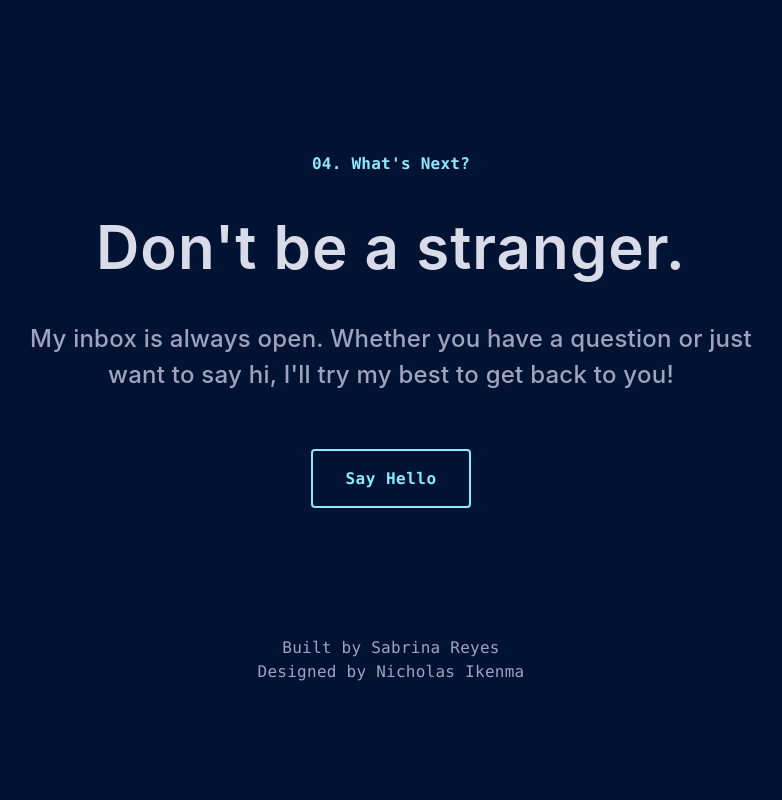
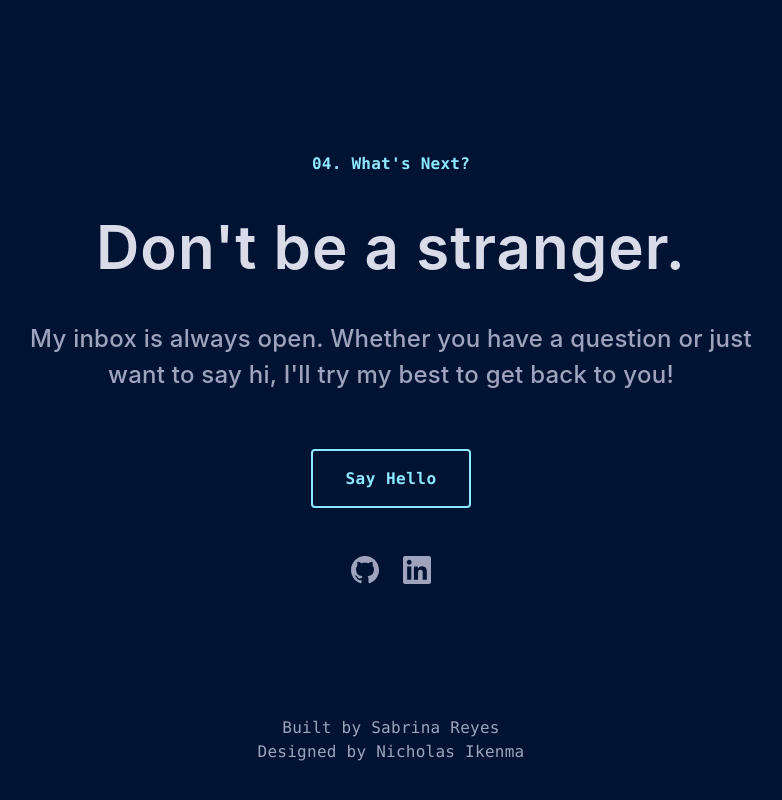
Before and after one commit to sabrinaspage/digital-ocean-app, a React (Create React App) app: page / in a window 1280 px wide. Shown: the part 4508-5308 px from the top of the page, without its empty margins (249-1031 px from the left). Before the commit the page ends 5240 px from the top, so only its background shows below. Built offline with nearby package versions, Linux system fonts and the light colour scheme.

Commit message:
github and linkedin icons/links

```diff
--- a/src/components/Contact.js
+++ b/src/components/Contact.js
@@ -10,6 +10,19 @@
         My inbox is always open. Whether you have a question or just want to say hi, I'll try my best to get back to you!
       </p>
       <a href="mailto:sabreyes01@gmail.com" className="btn-outline btn-large">Say Hello</a>
+
+      <div className="contact-social">
+        <a href="https://github.com/sabrinaspage" target="_blank" rel="noopener noreferrer" aria-label="GitHub">
+          <svg viewBox="0 0 24 24" width="24" height="24">
+            <path fill="currentColor" d="M12 0c-6.626 0-12 5.373-12 12 0 5.302 3.438 9.8 8.207 11.387.599.111.793-.261.793-.577v-2.234c-3.338.726-4.033-1.416-4.033-1.416-.546-1.387-1.333-1.756-1.333-1.756-1.089-.745.083-.729.083-.729 1.205.084 1.839 1.237 1.839 1.237 1.07 1.834 2.807 1.304 3.492.997.107-.775.418-1.305.762-1.604-2.665-.305-5.467-1.334-5.467-5.931 0-1.311.469-2.381 1.236-3.221-.124-.303-.535-1.524.117-3.176 0 0 1.008-.322 3.301 1.23.957-.266 1.983-.399 3.003-.404 1.02.005 2.047.138 3.006.404 2.291-1.552 3.297-1.23 3.297-1.23.653 1.653.242 2.874.118 3.176.77.84 1.235 1.911 1.235 3.221 0 4.609-2.807 5.624-5.479 5.921.43.372.823 1.102.823 2.222v3.293c0 .319.192.694.801.576 4.765-1.589 8.199-6.086 8.199-11.386 0-6.627-5.373-12-12-12z"/>
+          </svg>
+        </a>
+        <a href="https://www.linkedin.com/in/sab-reyes/" target="_blank" rel="noopener noreferrer" aria-label="LinkedIn">
+          <svg viewBox="0 0 24 24" width="24" height="24">
+            <path fill="currentColor" d="M20.447 20.452h-3.554v-5.569c0-1.328-.027-3.037-1.852-3.037-1.853 0-2.136 1.445-2.136 2.939v5.667H9.351V9h3.414v1.561h.046c.477-.9 1.637-1.85 3.37-1.85 3.601 0 4.267 2.37 4.267 5.455v6.286zM5.337 7.433c-1.144 0-2.063-.926-2.063-2.065 0-1.138.92-2.063 2.063-2.063 1.14 0 2.064.925 2.064 2.063 0 1.139-.925 2.065-2.064 2.065zm1.782 13.019H3.555V9h3.564v11.452zM22.225 0H1.771C.792 0 0 .774 0 1.729v20.542C0 23.227.792 24 1.771 24h20.451C23.2 24 24 23.227 24 22.271V1.729C24 .774 23.2 0 22.222 0h.003z"/>
+          </svg>
+        </a>
+      </div>
     </section>
   );
 }
--- a/src/styles/Contact.css
+++ b/src/styles/Contact.css
@@ -37,9 +37,35 @@
   margin-bottom: 32px;
 }
 
+.contact-social {
+  display: flex;
+  gap: 24px;
+  margin-top: 24px;
+}
+
+.contact-social a {
+  color: var(--text-gray);
+  transition: all 0.3s ease;
+}
+
+.contact-social a:hover {
+  color: var(--accent);
+  transform: translateY(-3px);
+}
+
+.contact-social svg {
+  width: 28px;
+  height: 28px;
+}
+
 @media (max-width: 768px) {
   .contact-title {
     font-size: 40px;
     line-height: 60px;
   }
+
+  .contact-social svg {
+    width: 24px;
+    height: 24px;
+  }
 }
```
